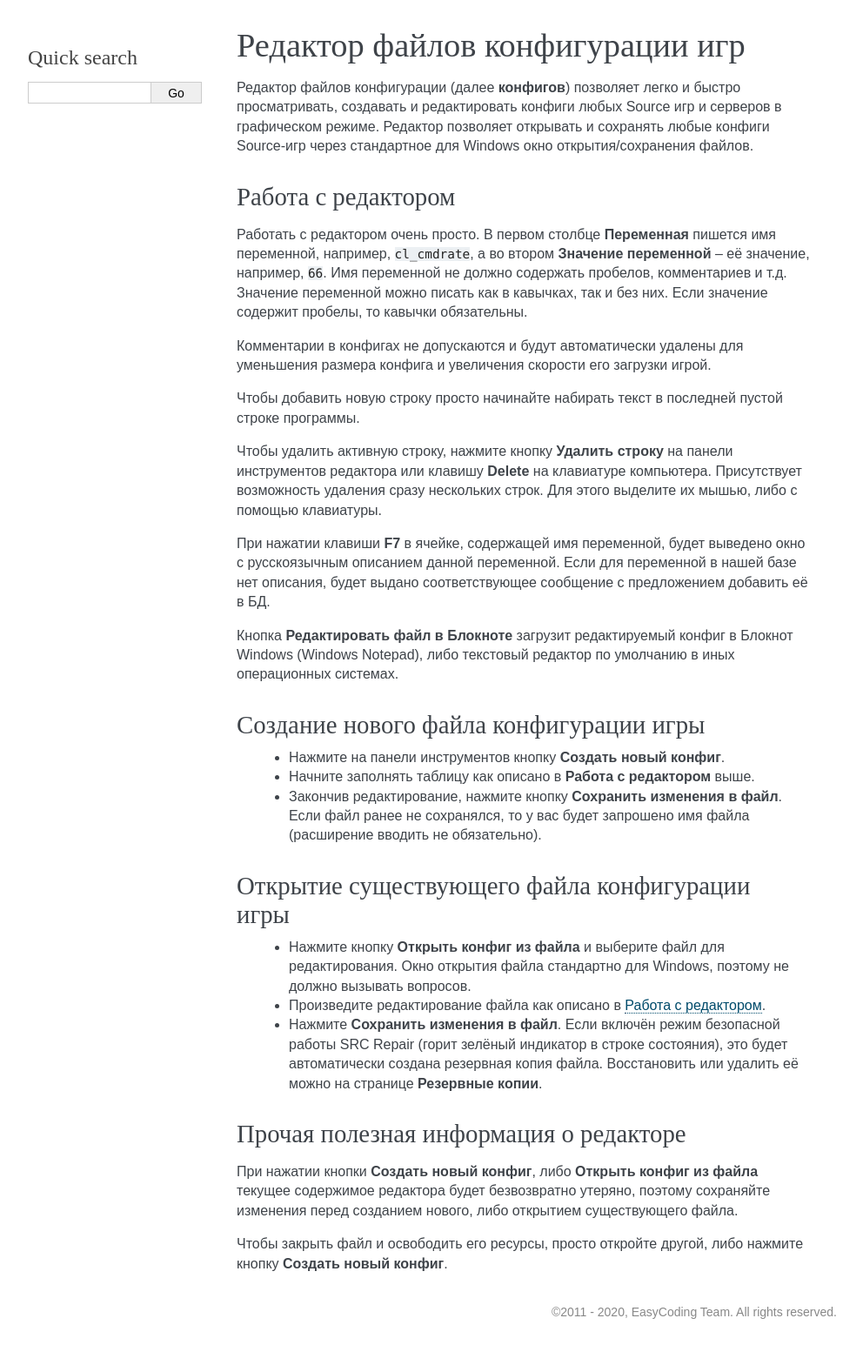
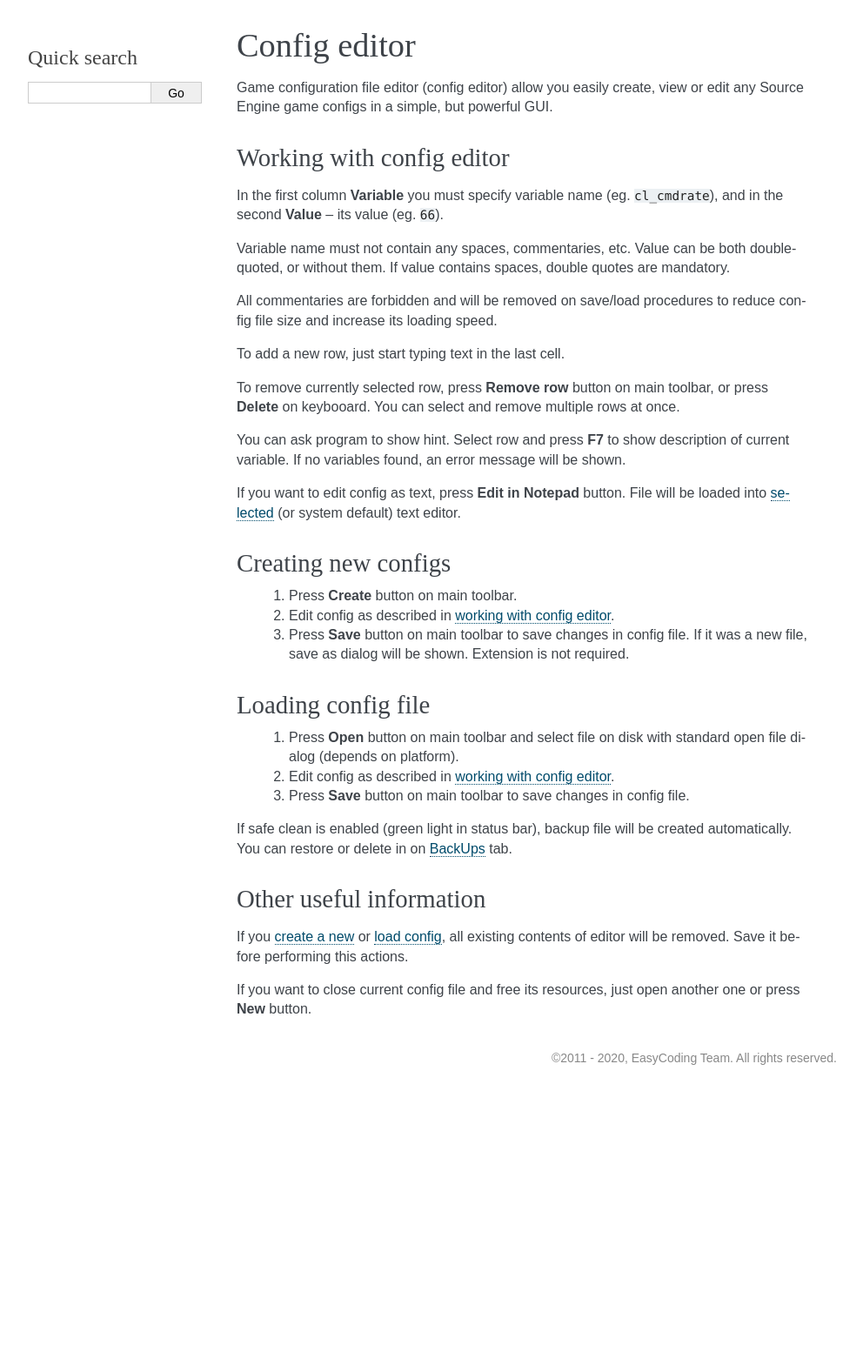
Before and after one commit to xvitaly/srcrepair, a Sphinx documentation site: the page built from docs/help/source/config-editor.rst, in a window 1280 px wide. Shown: the whole page at 87% size, without its empty margins (148-1140 px from the left). Built offline with Sphinx 7.4.7, drawn with Linux system fonts in a browser that asks for light colours; after the commit the page ends 1254 px from its top, so only the background shows below that.

Commit message:
Translated Config editor page.
Closes #329.

```diff
--- a/docs/help/source/config-editor.rst
+++ b/docs/help/source/config-editor.rst
@@ -1,55 +1,59 @@
 .. _config-editor:
 
 ************************************
-Редактор файлов конфигурации игр
+Config editor
 ************************************
 
-Редактор файлов конфигурации (далее **конфигов**) позволяет легко и быстро просматривать, создавать и редактировать конфиги любых Source игр и серверов в графическом режиме. Редактор позволяет открывать и сохранять любые конфиги Source-игр через стандартное для Windows окно открытия/сохранения файлов.
+Game configuration file editor (config editor) allow you easily create, view or edit any Source Engine game configs in a simple, but powerful GUI.
 
-.. index:: редактор конфигов, редактор файлов конфигурации игры
+.. index:: config editor, working with config editor
 .. _editor-working:
 
-Работа с редактором
+Working with config editor
 ==========================================
 
-Работать с редактором очень просто. В первом столбце **Переменная** пишется имя переменной, например, ``cl_cmdrate``, а во втором **Значение переменной** -- её значение, например, ``66``. Имя переменной не должно содержать пробелов, комментариев и т.д. Значение переменной можно писать как в кавычках, так и без них. Если значение содержит пробелы, то кавычки обязательны.
+In the first column **Variable** you must specify variable name (eg. ``cl_cmdrate``), and in the second **Value** -- its value (eg. ``66``).
 
-Комментарии в конфигах не допускаются и будут автоматически удалены для уменьшения размера конфига и увеличения скорости его загрузки игрой.
+Variable name must not contain any spaces, commentaries, etc. Value can be both double-quoted, or without them. If value contains spaces, double quotes are mandatory.
 
-Чтобы добавить новую строку просто начинайте набирать текст в последней пустой строке программы.
+All commentaries are forbidden and will be removed on save/load procedures to reduce config file size and increase its loading speed.
 
-Чтобы удалить активную строку, нажмите кнопку **Удалить строку** на панели инструментов редактора или клавишу **Delete** на клавиатуре компьютера. Присутствует возможность удаления сразу нескольких строк. Для этого выделите их мышью, либо с помощью клавиатуры.
+To add a new row, just start typing text in the last cell.
 
-При нажатии клавиши **F7** в ячейке, содержащей имя переменной, будет выведено окно с русскоязычным описанием данной переменной. Если для переменной в нашей базе нет описания, будет выдано соответствующее сообщение с предложением добавить её в БД.
+To remove currently selected row, press **Remove row** button on main toolbar, or press **Delete** on keybooard. You can select and remove multiple rows at once.
 
-Кнопка **Редактировать файл в Блокноте** загрузит редактируемый конфиг в Блокнот Windows (Windows Notepad), либо текстовый редактор по умолчанию в иных операционных системах.
+You can ask program to show hint. Select row and press **F7** to show description of current variable. If no variables found, an error message will be shown.
 
-.. index:: создание конфигов, создание файлов конфигурации игры
+If you want to edit config as text, press **Edit in Notepad** button. File will be loaded into :ref:`selected <settings-advanced>` (or system default) text editor.
+
+.. index:: config editor, creating new configs
 .. _editor-createcfg:
 
-Создание нового файла конфигурации игры
+Creating new configs
 ==========================================
 
- * Нажмите на панели инструментов кнопку **Создать новый конфиг**.
- * Начните заполнять таблицу как описано в **Работа с редактором** выше.
- * Закончив редактирование, нажмите кнопку **Сохранить изменения в файл**. Если файл ранее не сохранялся, то у вас будет запрошено имя файла (расширение вводить не обязательно).
+  1. Press **Create** button on main toolbar.
+  2. Edit config as described in :ref:`working with config editor <editor-working>`.
+  3. Press **Save** button on main toolbar to save changes in config file. If it was a new file, save as dialog will be shown. Extension is not required.
 
-.. index:: открытие конфигов, открытие файлов конфигурации игры
+.. index:: config editor, loading config file
 .. _editor-loadcfg:
 
-Открытие существующего файла конфигурации игры
+Loading config file
 ================================================
 
- * Нажмите кнопку **Открыть конфиг из файла** и выберите файл для редактирования. Окно открытия файла стандартно для Windows, поэтому не должно вызывать вопросов.
- * Произведите редактирование файла как описано в :ref:`Работа с редактором <editor-working>`.
- * Нажмите **Сохранить изменения в файл**. Если включён режим безопасной работы SRC Repair (горит зелёный индикатор в строке состояния), это будет автоматически создана резервная копия файла. Восстановить или удалить её можно на странице **Резервные копии**.
+  1. Press **Open** button on main toolbar and select file on disk with standard open file dialog (depends on platform).
+  2. Edit config as described in :ref:`working with config editor <editor-working>`.
+  3. Press **Save** button on main toolbar to save changes in config file.
 
-.. index:: информация о редакторе
+If safe clean is enabled (green light in status bar), backup file will be created automatically. You can restore or delete in on :ref:`BackUps <backups-about>` tab.
+
+.. index:: config editor, useful information
 .. _editor-other:
 
-Прочая полезная информация о редакторе
+Other useful information
 ================================================
 
-При нажатии кнопки **Создать новый конфиг**, либо **Открыть конфиг из файла** текущее содержимое редактора будет безвозвратно утеряно, поэтому сохраняйте изменения перед созданием нового, либо открытием существующего файла.
+If you :ref:`create a new <editor-createcfg>` or :ref:`load config <editor-loadcfg>`, all existing contents of editor will be removed. Save it before performing this actions.
 
-Чтобы закрыть файл и освободить его ресурсы, просто откройте другой, либо нажмите кнопку **Создать новый конфиг**.
+If you want to close current config file and free its resources, just open another one or press **New** button.
```
